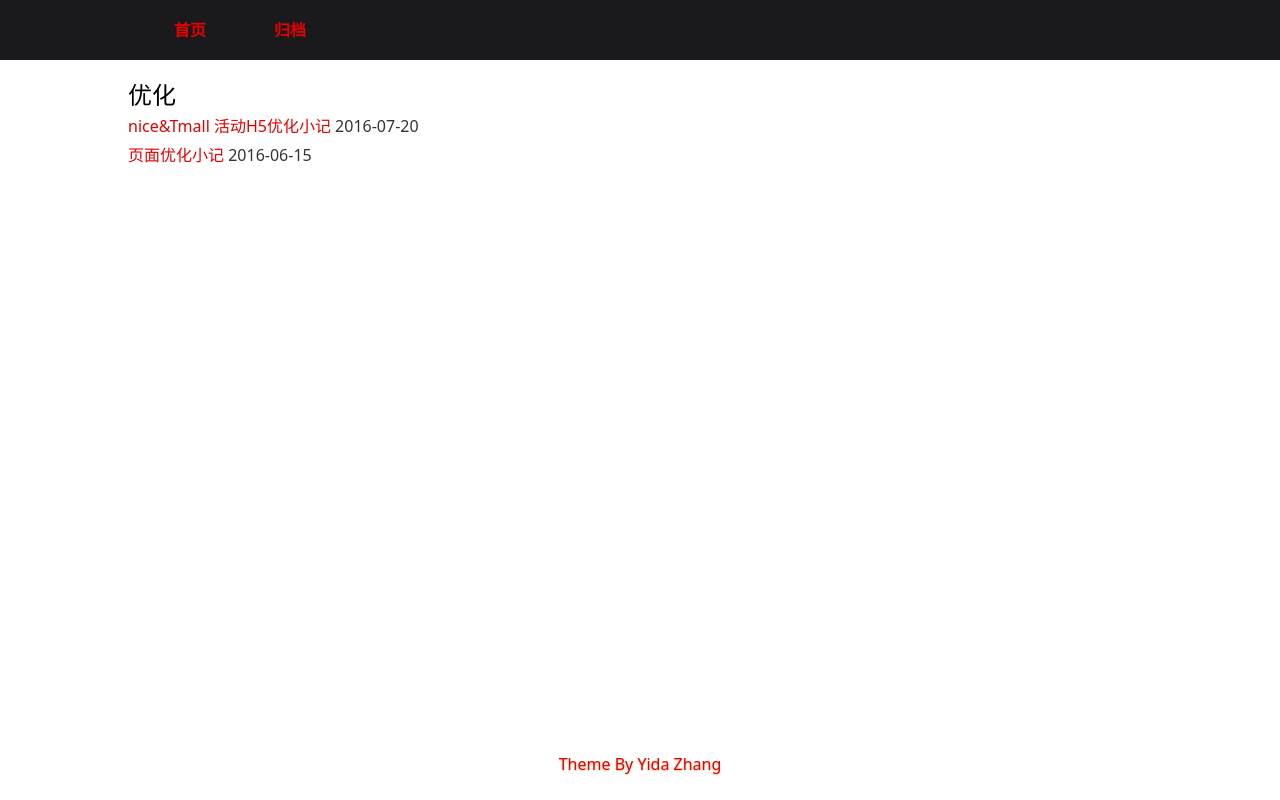
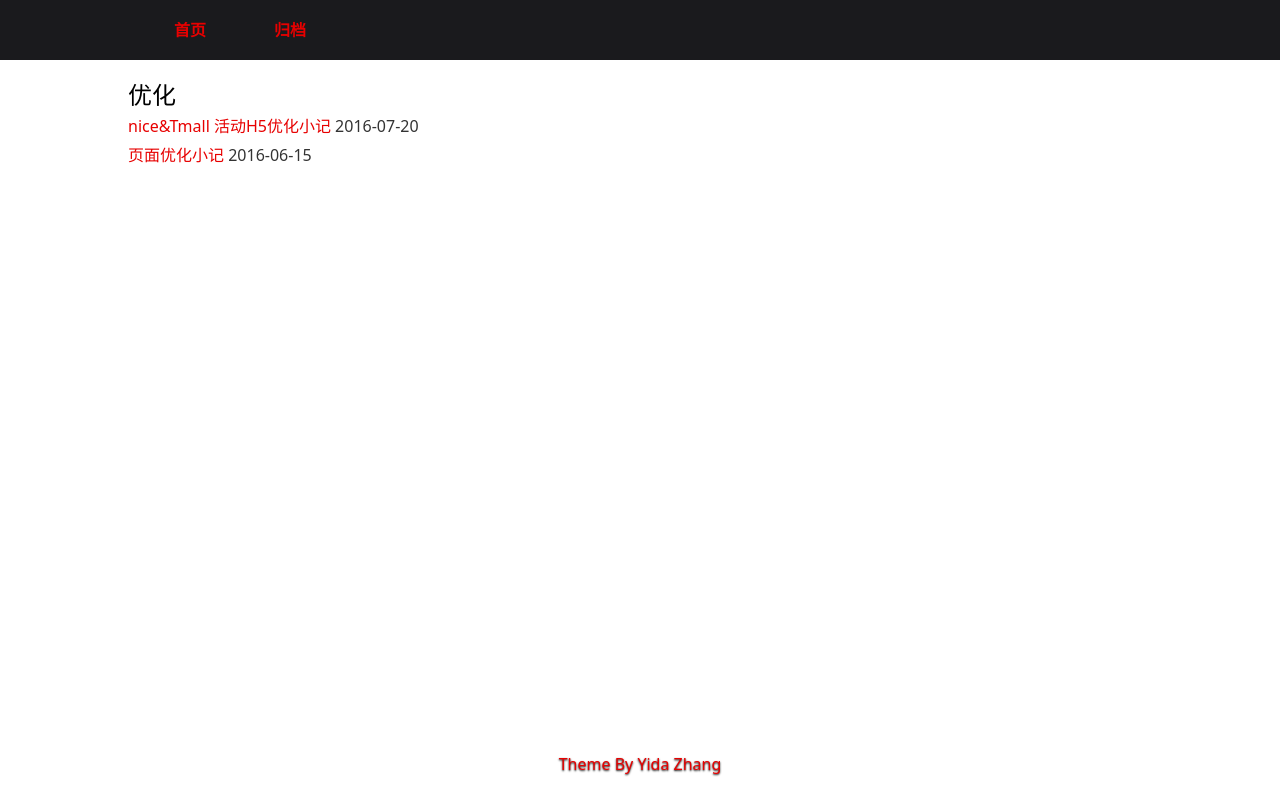
Before and after one commit to Yidada/Yidada.github.io, a plain HTML site: page tags/优化/index.html in a window 1280 px wide. Drawn offline with Linux system fonts and the light colour scheme; a web font is replaced by a local one.

Commit message:
init project

```diff
--- a/css/z-index.css
+++ b/css/z-index.css
@@ -2639,7 +2639,7 @@ body {
   text-align: center;
   text-transform: capitalize;
   color: #e70000;
-  text-shadow: 0px 1px 2px #deb887;
+  text-shadow: 0px 1px 2px #000;
 }
 @-moz-keyframes loadingBack {
   0% {
```
